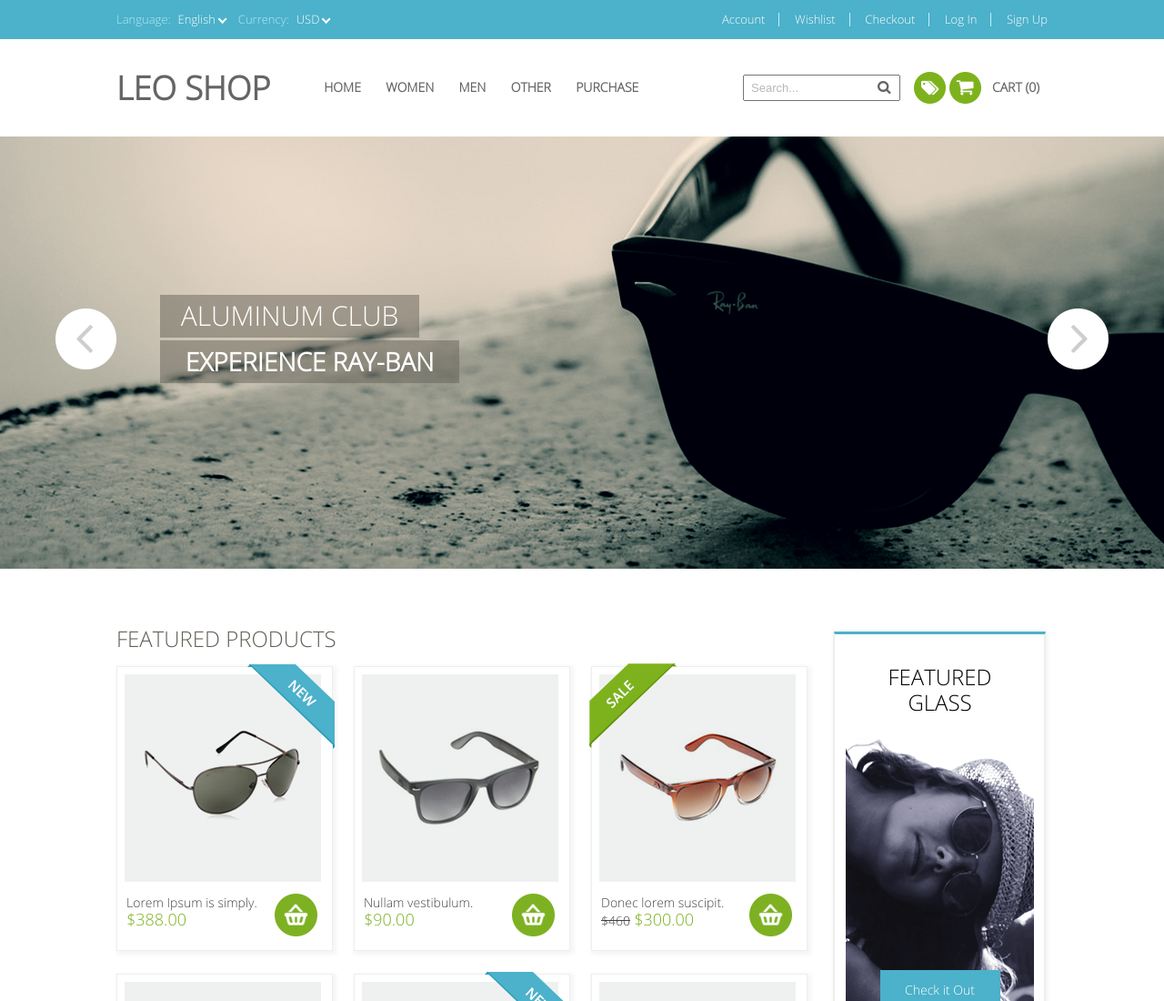
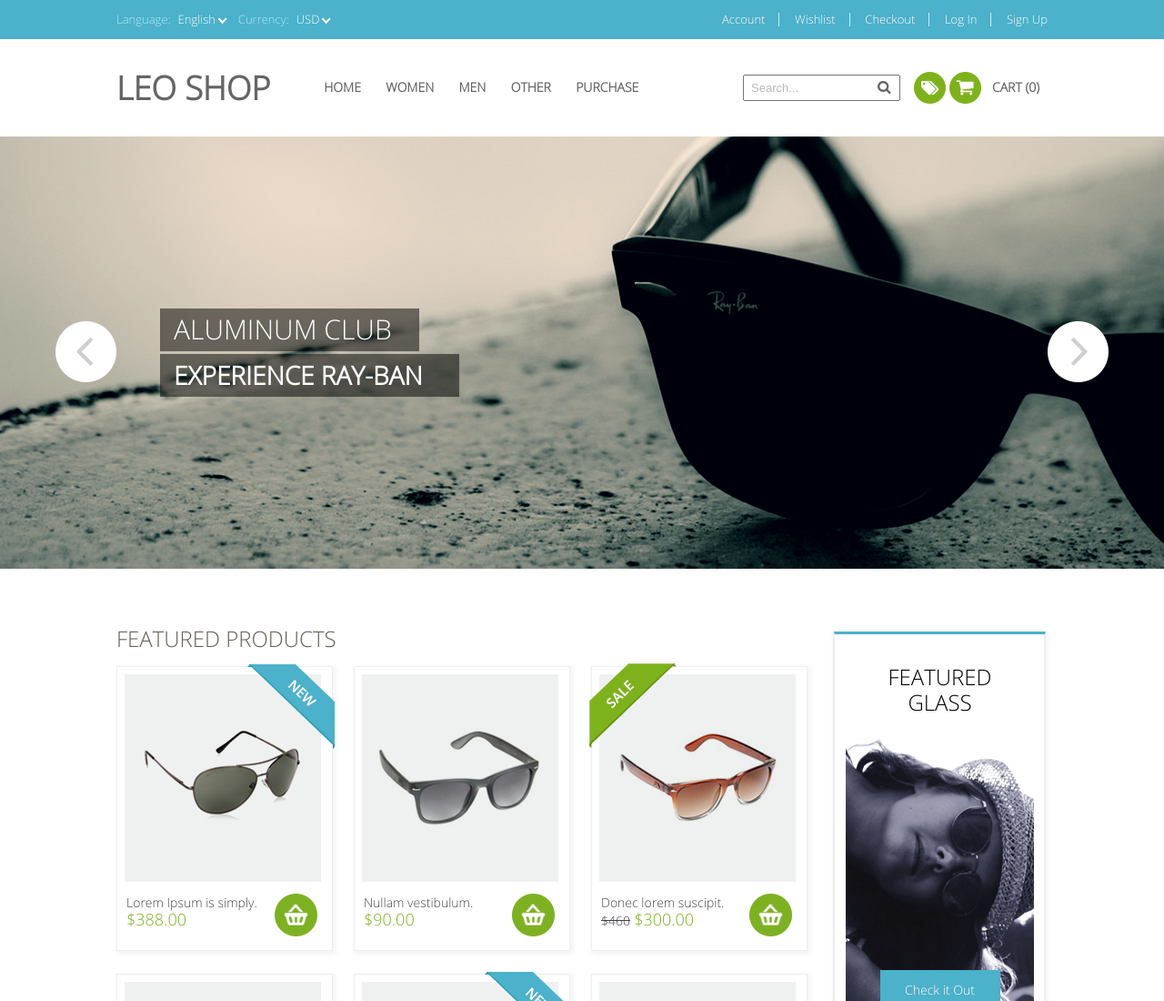
Before and after one commit to YuriyShandor/Online-Shop, a website: page index.html in a window 1280 px wide. Shown: the top 1100 px of the page at 91% size. Drawn offline with Linux system fonts and the light colour scheme; files whose address does not match are found by name.

Commit message:
Improve Mod_03

```diff
--- a/index.html
+++ b/index.html
@@ -73,18 +73,30 @@
   </div>
 </section>
 
-<section class="baner">
-  <div class="container">
-      <img id="left-nav" src="img/left-nav.png" alt="">
-      <img id="right-nav" src="img/right-nav.png" alt="">
-      <div class="aluminium-exper">
-        <div class="aluminium">
-          <span>ALUMINUM CLUB</span>
-        </div>
-        <div class="exper">
-          <span>Experience Ray-Ban</span>
+<section class="banner">
+
+  <div class="container banner-slider__navigation">
+    <img class="banner-slider__nav banner-slider__nav_left" src="img/left-nav.png" alt="">
+    <img class="banner-slider__nav banner-slider__nav_right" src="img/right-nav.png" alt="">
+  </div>
+
+
+  <div class="banner-slider">
+
+    <div class="banner-slider__slide banner-slider__slide_01">
+      <div class="container">
+        <div class="aluminium-exper">
+          <div class="aluminium-slide__title aluminium">
+            <span>ALUMINUM CLUB</span>
+          </div>
+          <div class="aluminium-slide__title exper">
+            <span>Experience Ray-Ban</span>
+          </div>
         </div>
       </div>
+    </div>
+    <div class="banner-slider__slide banner-slider__slide_02"></div>
+    <div class="banner-slider__slide banner-slider__slide_03"></div>
   </div>
 </section>
 
--- a/js/script.js
+++ b/js/script.js
@@ -2,6 +2,13 @@
 
   $(document).ready(function() {
   $('select').niceSelect();
+  });
+
+  $('.banner-slider').slick({
+    slidesToShow: 1,
+    slidesToScroll: 1,
+    nextArrow: $(".banner-slider__nav_right"),
+    prevArrow: $(".banner-slider__nav_left"),
   });
 
   $(".gr-but").click(function(){
@@ -10,5 +17,5 @@
     /*var index = $(this).index()+1;
     $(".content").removeClass("show");
     $(".content:nth-child("+ index +")").addClass("show");*/
-    });
   });
+});
--- a/scss/main.scss
+++ b/scss/main.scss
@@ -212,44 +212,59 @@
   }
 }
 
-.baner {
-  background: url(../img/baner-glass.png) no-repeat center / cover;
-  height: 475px;
-  width: 100%;
-  display: flex;
-  align-items: center;
-}
+.banner {
 
-#left-nav {
+  .banner-slider__navigation {
+    z-index: 1;
+    transform: translateY(203px);
+
+    .banner-slider__nav {
       position: absolute;
-  left: -67px;
       cursor: pointer;
     }
 
-#right-nav {
-  position: absolute;
+    .banner-slider__nav_left {
+      left: -67px;
+    }
+
+    .banner-slider__nav_right {
       right: -67px;
-  cursor: pointer;
     }
+  }
+
+  .banner-slider {
+    .banner-slider__slide {
+      width: 100%;
+      height: 475px;
+    }
+
+    .banner-slider__slide_01 {
+      background: url(../img/baner-glass.png) no-repeat center / cover;
+      display: flex;
+      align-items: center;
 
       .aluminium-exper {
         margin-left: 48px;
-  transform: translateY(-15px);
+
+        .aluminium-slide__title {
+          display: flex;
+          align-items: center;
+          background: rgba(0, 0, 0, 0.5);
+
+          span {
+            color: #fff;
+            text-transform: uppercase;
+            padding-left: 15px;
+          }
+        }
+
         .aluminium {
           height: 47px;
           width: 285px;
-    background: rgba(102, 98, 89, 0.5);
-    display: -webkit-flex;
-    display: -ms-flex;
-    display: flex;
-    justify-content: center;
-    align-items: center;
 
           span {
             font-weight: 300;
             font-size: 30px;
-      color: #fff;
-      text-transform: uppercase;
           }
         }
 
@@ -257,18 +272,21 @@
           margin-top: 3px;
           height: 47px;
           width: 329px;
-    background: rgba(102, 98, 89, 0.5);
-    display: -webkit-flex;
-    display: -ms-flex;
-    display: flex;
-    justify-content: center;
-    align-items: center;
 
           span {
             font-weight: 800;
             font-size: 28px;
-      color: #fff;
-      text-transform: uppercase;
+          }
+        }
+      }
+    }
+
+    .banner-slider__slide_02 {
+      background: url(../img/baner-glass.png) no-repeat center / cover;
+    }
+
+    .banner-slider__slide_03 {
+      background: url(../img/baner-glass.png) no-repeat center / cover;
     }
   }
 }
```
Also changed, not shown: scss/main.min.css. Lines whose indentation alone changed are shown as unchanged.
